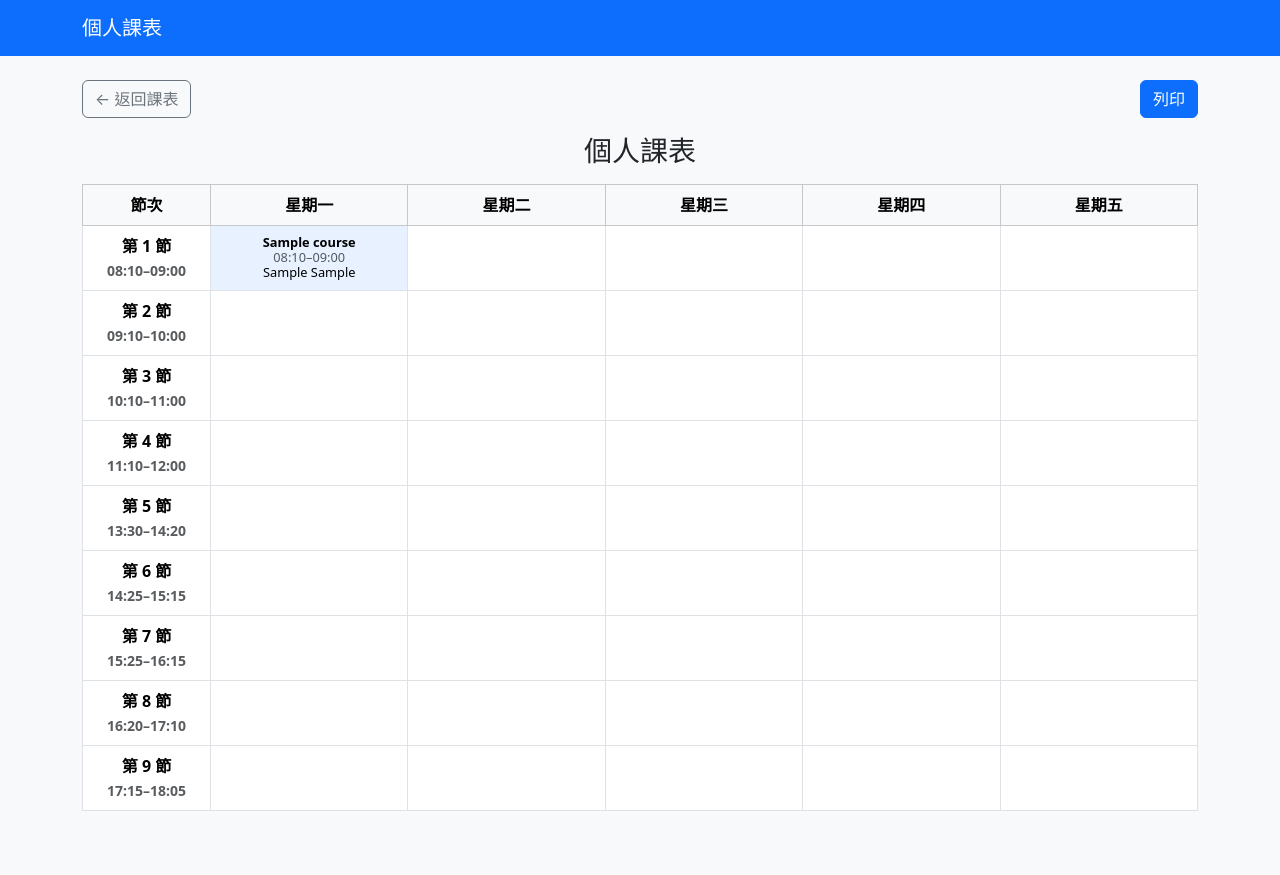
After one commit to 11356035-lab/personal-timetable, a Django app: page /print/ in a window 1280 px wide. The commit adds this page. Run offline with Django 5.2, Linux system fonts and the light colour scheme; tables that the repository leaves empty hold one stand-in row (values such as "Sample post").

Commit message:
Update Python code

```diff
--- a/pages/models.py
+++ b/pages/models.py
@@ -15,10 +15,7 @@ PERIODS = {
 }
 MAX_PERIOD = max(PERIODS)
 
-PERIOD_CHOICES = [
-    (number, f"第 {number} 節（{start}–{end}）")
-    for number, (start, end) in PERIODS.items()
-]
+PERIOD_CHOICES = [(number, f"第 {number} 節") for number in PERIODS]
 
 
 class Course(models.Model):
@@ -30,9 +27,11 @@ class Course(models.Model):
         FRIDAY = 5, "星期五"
 
     name = models.CharField("課程名稱", max_length=100)
-    weekday = models.PositiveSmallIntegerField("星期", choices=Weekday.choices)
-    start_period = models.PositiveSmallIntegerField("開始節次", choices=PERIOD_CHOICES)
-    end_period = models.PositiveSmallIntegerField("結束節次", choices=PERIOD_CHOICES)
+    weekday = models.PositiveSmallIntegerField(
+        "星期", choices=Weekday.choices, default=Weekday.MONDAY
+    )
+    start_period = models.PositiveSmallIntegerField("開始節次", choices=PERIOD_CHOICES, default=1)
+    end_period = models.PositiveSmallIntegerField("結束節次", choices=PERIOD_CHOICES, default=1)
     classroom = models.CharField("教室", max_length=50, blank=True)
     teacher = models.CharField("授課教師", max_length=50, blank=True)
 
@@ -63,8 +62,9 @@ class Course(models.Model):
         return PERIODS[self.end_period][1]
 
     @property
-    def period_span(self):
-        return self.end_period - self.start_period + 1
+    def place(self):
+        """教室和教師，中間空一格；沒填的不顯示"""
+        return " ".join(part for part in (self.classroom, self.teacher) if part)
 
     def period_label(self):
         if self.start_period == self.end_period:
--- /dev/null
+++ b/pages/templates/pages/_select.html
@@ -0,0 +1,6 @@
+<select name="{{ field.html_name }}" id="{{ field.id_for_label }}"
+        class="form-select{% if field.errors %} is-invalid{% endif %}">
+  {% for value, label in field.field.choices %}
+    <option value="{{ value }}"{% if value|stringformat:"s" == field.value|stringformat:"s" %} selected{% endif %}>{{ label }}</option>
+  {% endfor %}
+</select>
--- /dev/null
+++ b/pages/templates/pages/_timetable_grid.html
@@ -0,0 +1,42 @@
+{# 課表表格；show_actions 為真時，點課程格子可進入編輯頁 #}
+<table class="table table-bordered bg-white text-center timetable">
+  <thead class="table-light">
+    <tr>
+      <th class="period-col">節次</th>
+      {% for value, label in weekdays %}
+        <th>{{ label }}</th>
+      {% endfor %}
+    </tr>
+  </thead>
+  <tbody>
+    {% for row in rows %}
+      <tr>
+        <th class="period-col">
+          第 {{ row.period }} 節<br>
+          <small class="text-muted">{{ row.start_time }}–{{ row.end_time }}</small>
+        </th>
+        {% for course in row.cells %}
+          {% if course %}
+            <td class="course{% if show_actions %} clickable{% endif %}"
+                title="{{ course.name }}　{{ course.start_time }}–{{ course.end_time }}{% if course.place %}　{{ course.place }}{% endif %}{% if show_actions %}（點一下編輯）{% endif %}">
+              {# 內容浮在格子上，不影響表格大小 #}
+              <div class="course-content">
+                <div class="fw-bold">
+                  {% if show_actions %}
+                    <a class="stretched-link text-reset text-decoration-none" href="{% url 'course_update' course.pk %}">{{ course.name }}</a>
+                  {% else %}
+                    {{ course.name }}
+                  {% endif %}
+                </div>
+                <div class="text-muted">{{ course.start_time }}–{{ course.end_time }}</div>
+                {% if course.place %}<div>{{ course.place }}</div>{% endif %}
+              </div>
+            </td>
+          {% else %}
+            <td></td>
+          {% endif %}
+        {% endfor %}
+      </tr>
+    {% endfor %}
+  </tbody>
+</table>
--- a/pages/templates/pages/base.html
+++ b/pages/templates/pages/base.html
@@ -8,8 +8,32 @@
   <style>
     .timetable th, .timetable td { vertical-align: middle; }
     .timetable .period-col { width: 8rem; }
-    .timetable td.course { background: #e7f1ff; }
-    .timetable .lunch { background: #f8f9fa; color: #6c757d; font-size: .875rem; }
+    .timetable td.course { background: #e7f1ff; position: relative; }
+    .timetable td.clickable { cursor: pointer; }
+    .timetable td.clickable:hover { background: #cfe2ff; }
+    /* 課程內容浮在格子上、不佔版面，加入課程後表格大小不變 */
+    .timetable .course-content {
+      position: absolute; inset: 0; padding: .25rem .4rem;
+      display: flex; flex-direction: column; justify-content: center;
+      font-size: .8rem; line-height: 1.2; overflow: hidden;
+    }
+    .timetable .course-content > div {
+      white-space: nowrap; overflow: hidden; text-overflow: ellipsis;
+    }
+
+    @media print {
+      @page { size: A4 landscape; margin: 10mm; }
+      body { background: #fff !important; }
+      .navbar, .no-print, .alert { display: none !important; }
+      main.container { max-width: none; padding: 0; }
+      .timetable { font-size: 11pt; margin: 0; }
+      .timetable th, .timetable td { padding: .3rem; }
+      .timetable .course-content { font-size: 8.5pt; padding: .15rem .3rem; }
+      .timetable td.course {
+        -webkit-print-color-adjust: exact;
+        print-color-adjust: exact;
+      }
+    }
   </style>
 </head>
 <body class="bg-light">
--- /dev/null
+++ b/pages/templates/pages/timetable_print.html
@@ -0,0 +1,14 @@
+{% extends "pages/base.html" %}
+
+{% block title %}列印課表 - 個人課表{% endblock %}
+
+{% block content %}
+<div class="d-flex justify-content-between align-items-center mb-3 no-print">
+  <a class="btn btn-outline-secondary" href="{% url 'timetable' %}">← 返回課表</a>
+  <button type="button" class="btn btn-primary" onclick="window.print()">列印</button>
+</div>
+
+<h1 class="h3 text-center mb-3">個人課表</h1>
+
+{% include "pages/_timetable_grid.html" with show_actions=False %}
+{% endblock %}
--- a/pages/urls.py
+++ b/pages/urls.py
@@ -4,6 +4,7 @@ from . import views
 
 urlpatterns = [
     path("", views.TimetableView.as_view(), name="timetable"),
+    path("print/", views.TimetablePrintView.as_view(), name="timetable_print"),
     path("courses/new/", views.CourseCreateView.as_view(), name="course_create"),
     path("courses/<int:pk>/edit/", views.CourseUpdateView.as_view(), name="course_update"),
     path("courses/<int:pk>/delete/", views.CourseDeleteView.as_view(), name="course_delete"),
--- a/pages/views.py
+++ b/pages/views.py
@@ -13,46 +13,29 @@ class TimetableView(TemplateView):
         context = super().get_context_data(**kwargs)
         weekdays = Course.Weekday.choices
 
-        # starts[(星期, 節次)] = 從這格開始的課；covered = 被跨節課程佔掉、不用畫的格子
-        starts = {}
-        covered = set()
+        # slots[(星期, 節次)] = 那一格的課；跨多節的課每一節都各佔一格
+        slots = {}
         for course in Course.objects.all():
-            starts[(course.weekday, course.start_period)] = course
-            for period in range(course.start_period + 1, course.end_period + 1):
-                covered.add((course.weekday, period))
+            for period in range(course.start_period, course.end_period + 1):
+                slots[(course.weekday, period)] = course
 
         rows = []
         for period, (start_time, end_time) in PERIODS.items():
-            cells = []
-            for weekday, _ in weekdays:
-                key = (weekday, period)
-                if key in covered:
-                    continue
-                course = starts.get(key)
-                rowspan = 1
-                if course:
-                    rowspan = course.period_span
-                    # 跨過午休的課，要多佔午休那一列
-                    if course.start_period <= 4 < course.end_period:
-                        rowspan += 1
-                cells.append({"course": course, "rowspan": rowspan})
+            cells = [slots.get((weekday, period)) for weekday, _ in weekdays]
             rows.append({
                 "period": period,
                 "start_time": start_time,
                 "end_time": end_time,
                 "cells": cells,
             })
-            if period == 4:
-                # 午休列：被跨午休課程佔掉的那幾天不用畫
-                lunch_days = [
-                    weekday for weekday, _ in weekdays
-                    if (weekday, 5) not in covered
-                ]
-                rows.append({"is_lunch": True, "cells": lunch_days})
 
         context["weekdays"] = weekdays
         context["rows"] = rows
         return context
+
+
+class TimetablePrintView(TimetableView):
+    template_name = "pages/timetable_print.html"
 
 
 class CourseCreateView(SuccessMessageMixin, CreateView):
```
Also changed, not shown: pages/templates/pages/course_form.html (+25 -6 lines), pages/templates/pages/timetable.html (+5 -46 lines), pages/tests.py (+54 -7 lines), pages/migrations/0002_alter_course_end_period_alter_course_start_period_and_more.py (added).
